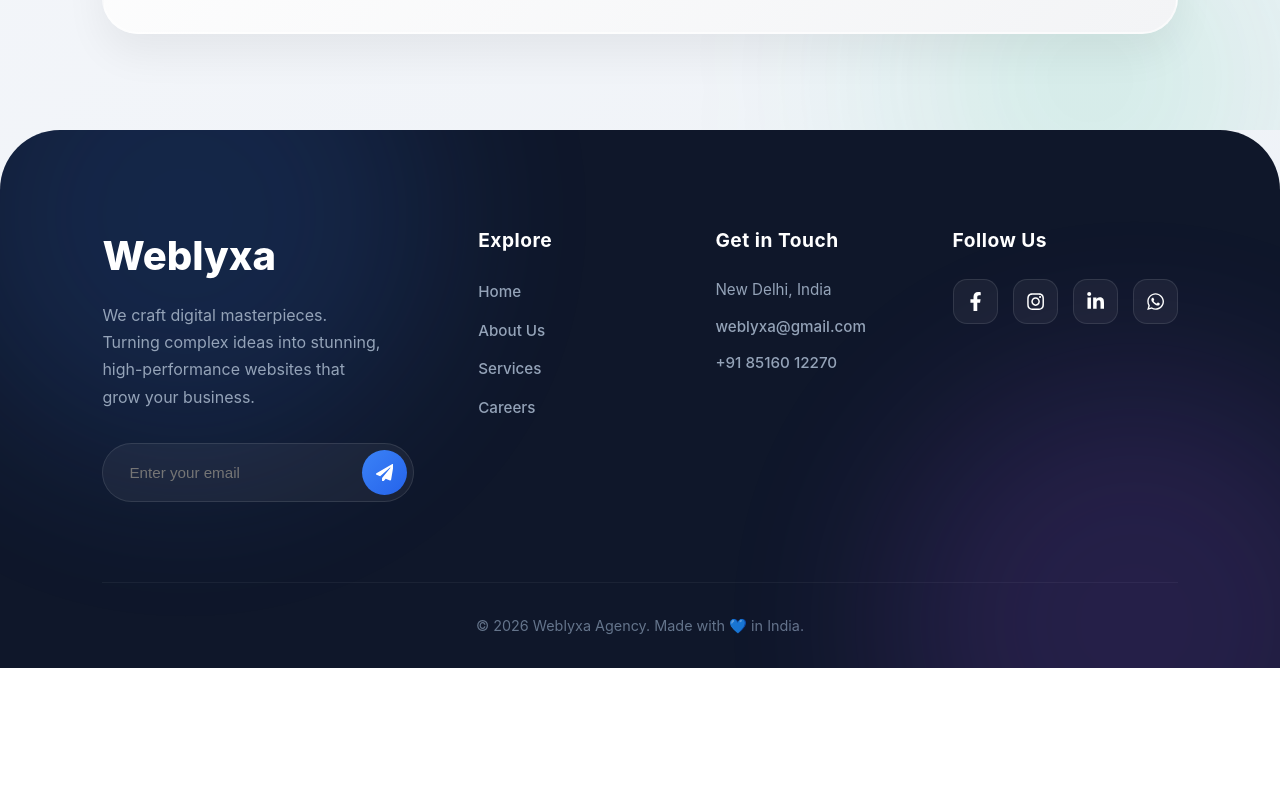
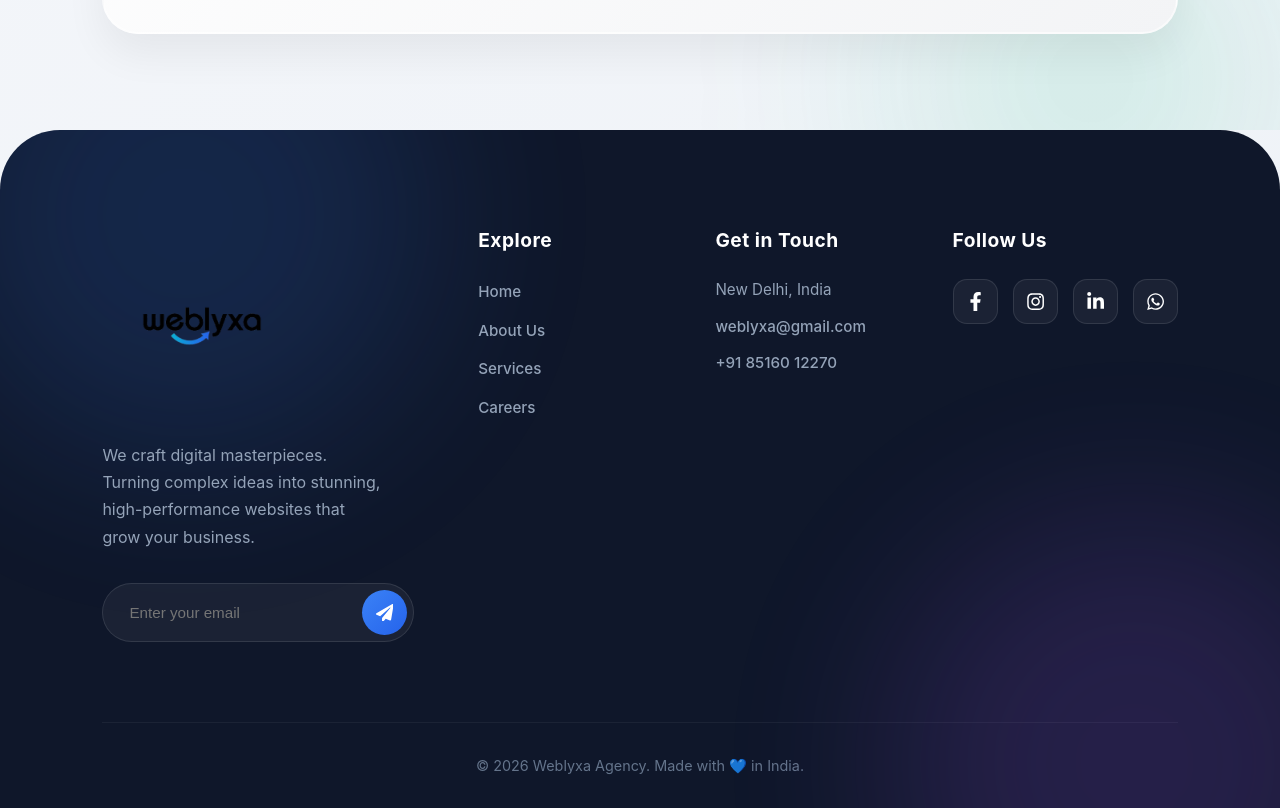
Before and after one commit to weblyxa/my-react-app, a React (Vite) app: page / in a window 1280 px wide. Shown: the part 2538-3346 px from the top of the page. Before the commit the page ends 3206 px from the top, so only its background shows below. Built offline with nearby package versions, Linux system fonts and the light colour scheme.

Commit message:
Update favicon and footer to use light logo with perfect scaling

```diff
--- a/src/components/Footer.jsx
+++ b/src/components/Footer.jsx
@@ -8,6 +8,7 @@ import {
   FaWhatsappSquare
 } from "react-icons/fa";
 import { FaWhatsapp } from "react-icons/fa6";
+import lightLogo from "../assets/weblyxa-logo-light-transparent.png";
 
 const Footer = () => {
   const [email, setEmail] = useState("");
@@ -57,8 +58,8 @@ const Footer = () => {
 
         {/* COL 1: BRAND */}
         <div className="footer-col brand-col">
-          <h2 className="footer-logo">
-            Weblyxa<span className="dot"></span>
+          <h2 className="footer-logo" style={{ display: 'flex', alignItems: 'center' }}>
+            <img src={lightLogo} alt="Weblyxa Logo" style={{ maxWidth: '200px', height: 'auto', objectFit: 'contain' }} />
           </h2>
           <p className="footer-desc">
             We craft digital masterpieces. Turning complex ideas into
```
Also changed, not shown: public/favicon.png.
